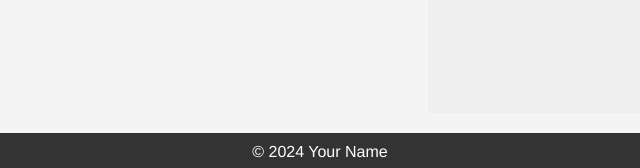
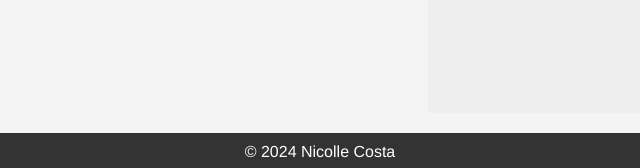
Before and after one commit to NicolleCosta/Shafston, a plain HTML site: page products.html in a window 1280 px wide. Shown: the part 2852-3020 px from the top of the page, 320-960 px from the left. Drawn offline with Linux system fonts and the light colour scheme.

Commit message:
Update products.html

```diff
--- a/products.html
+++ b/products.html
@@ -206,7 +206,7 @@ Click nbfs://nbhost/SystemFileSystem/Templates/ClientSide/html.html to edit this
             </aside>
         </div>
         <footer>
-            &copy; 2024 Your Name
+            &copy; 2024 Nicolle Costa
         </footer>
     </body>
 </html>
```
